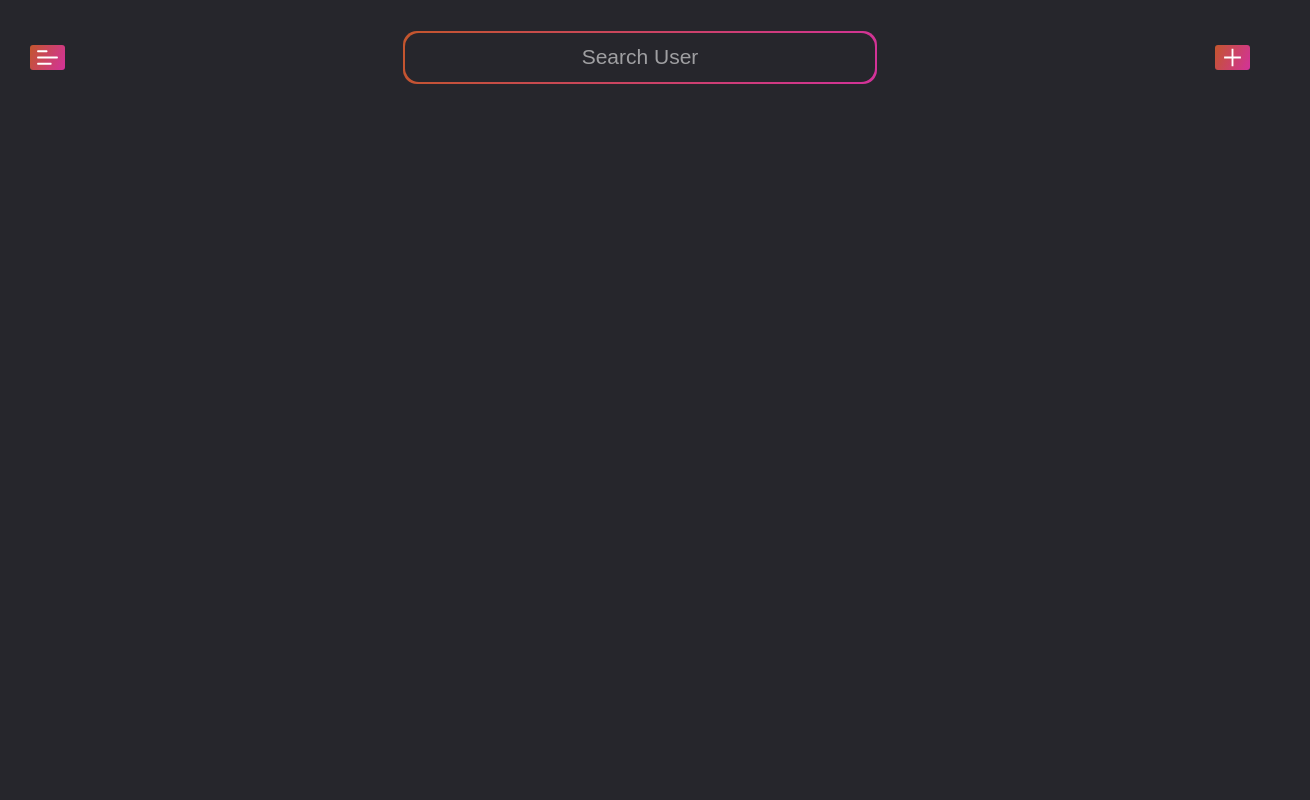
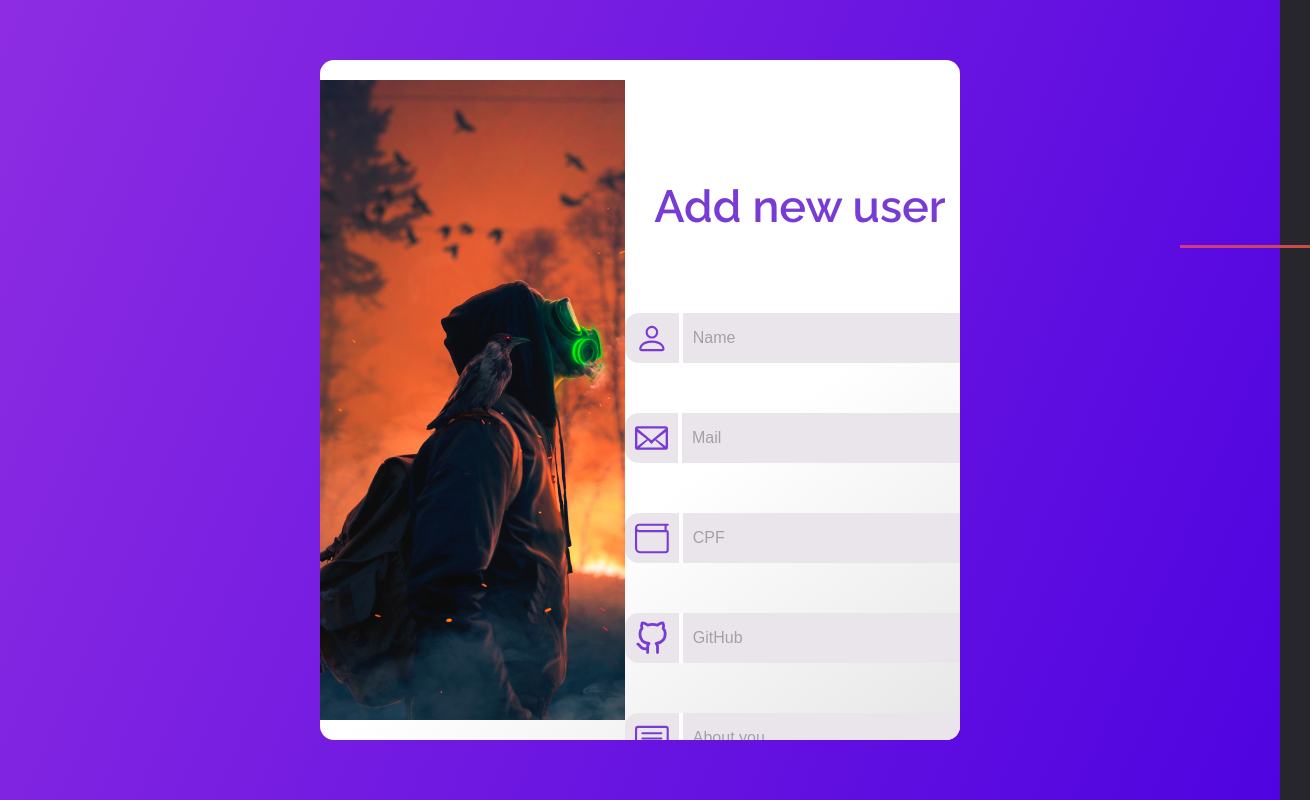
Before and after one commit to nGustavin/CRUD, a React (Create React App) app in the folder frontend/: page /create-user in a window 1280 px wide. Shown: the whole page, 1310 px wide, since content can reach past the window. Built offline with nearby package versions, Linux system fonts and the light colour scheme; no server answers; the HTML template or start-up script is replaced by a standard one.

Commit message:
new user page created

```diff
--- a/frontend/public/index.html
+++ b/frontend/public/index.html
@@ -6,6 +6,8 @@
     <meta name="theme-color" content="#000000" />
     <title>React App</title>
     <link rel="preconnect" href="https://fonts.gstatic.com">
+<link href="https://fonts.googleapis.com/css2?family=Raleway:wght@100;200;300;400;500;600;700&display=swap" rel="stylesheet">
+    <link rel="preconnect" href="https://fonts.gstatic.com">
 <link href="https://fonts.googleapis.com/css2?family=Roboto+Mono:ital,wght@0,100;0,200;0,300;0,400;0,500;0,600;0,700;1,100;1,200;1,300;1,400;1,500;1,600;1,700&display=swap" rel="stylesheet">
   </head>
   <body>
--- a/frontend/src/App.tsx
+++ b/frontend/src/App.tsx
@@ -1,25 +1,17 @@
 import React from 'react';
 import theme from './styles/theme'
-import styled, { ThemeProvider } from 'styled-components'
-
-import Card from './components/card'
-import Header from './components/header'
-import GlobalStyle from './styles/global';
+import { ThemeProvider } from 'styled-components'
 
 
-import {Container, CardContainer} from './styles/pages/landing'
+import GlobalStyle from './styles/global';
+import Routes from './routes';
 
 function App() {
   return (
     <div className="App">
       <ThemeProvider theme={theme}>
       <GlobalStyle/>
-        <Container>
-          <Header/>
-          <CardContainer>
-            <Card/>
-          </CardContainer>
-        </Container>
+        <Routes/>
       </ThemeProvider>
     </div>
   );
--- a/frontend/src/components/card/index.tsx
+++ b/frontend/src/components/card/index.tsx
@@ -1,5 +1,6 @@
 import React, { useEffect, useState } from 'react';
 import api from '../../services/api';
+import {Link} from 'react-router-dom'
 
 import {
 	Container,
@@ -52,7 +53,7 @@ const Card: Function = (): JSX.Element[] => {
 				</a>
 			</Top>
 		<ProfilePhoto>
-			<img src={`https://github.com/${user.github}.png`}/>
+			<img src={`https://github.com/${user.github}.png`} alt={`${user.name}`}/>
 		</ProfilePhoto>
 		<Info>
 			<h1>{user.name}</h1>
--- a/frontend/src/components/header/index.tsx
+++ b/frontend/src/components/header/index.tsx
@@ -1,4 +1,5 @@
 import React from 'react';
+import { Link } from 'react-router-dom';
 
 import {Container, MenuBar, AddUser } from './styles'
 
@@ -9,7 +10,9 @@ const Header: React.FC = () => {
             <div>
                 <input type="text" placeholder="Search User"/>
             </div>
-            <AddUser size="25"/>
+            <Link to="/create-user">
+                <AddUser size="25"/>
+            </Link>
         </Container>
     )
 }
--- /dev/null
+++ b/frontend/src/pages/CreateUser/index.tsx
@@ -0,0 +1,55 @@
+import React from 'react';
+import { Container, Form, BackgroundImg, Fields } from '../../styles/pages/CreateUser';
+import newUserImage from '../../assets/new-user.png'
+import {FiGithub, FiMail} from 'react-icons/fi'
+import {BsPerson, BsCardText, BsWallet} from 'react-icons/bs'
+import { GoMail } from 'react-icons/go'
+
+const CreateUser: React.FC = () => {
+
+    return(
+        <Container>
+            <Form>
+                <BackgroundImg src={newUserImage}/>
+                <Fields>
+                    <h1>Add new user</h1>
+                    <div id="line"></div>
+
+                    <form action="">
+                        <div>
+                            <BsPerson size={39} fill="#783bd3" />
+                            <input type="text" name="name" placeholder="Name"/>
+                        </div>
+                        <div>
+                            <GoMail size={38} color="#783bd3" />
+                            <input type="text" name="email" placeholder="Mail"/>
+                        </div>
+                        <div>
+                            <BsWallet size={39} fill="#783bd3"/>
+                            <input type="text" name="cpf" placeholder="CPF"/>
+                        </div>
+                        <div>
+                            <FiGithub size={39} color="#783bd3"/>
+                            <input type="text" name="github" placeholder="GitHub"/>
+                        </div>
+                        <div>
+                            <BsCardText size={39} fill="#783bd3"/>
+                            <input type="text" name="about" placeholder="About you"/>
+                        </div>
+
+                        <button type="submit">Create</button>
+                    </form>
+                </Fields>
+            </Form>
+        </Container>
+    )
+}
+
+export default CreateUser
+
+
+// const Img = styled.img`
+//     src: url(${props => props.src});
+// `
+
+// <Img src="http://some url to a picture.jpg" />
--- /dev/null
+++ b/frontend/src/pages/home/index.tsx
@@ -0,0 +1,18 @@
+import React from 'react';
+
+import {Container, CardContainer} from '../../styles/pages/home'
+import Card from '../../components/card'
+import Header from '../../components/header'
+
+function Home(){
+    return(
+        <Container>
+          <Header/>
+          <CardContainer>
+            <Card/>
+          </CardContainer>
+        </Container>
+    )
+}
+
+export default Home
--- a/frontend/src/routes.tsx
+++ b/frontend/src/routes.tsx
@@ -0,0 +1,14 @@
+import { BrowserRouter, Route, Switch } from 'react-router-dom'
+import CreateUser from './pages/CreateUser'
+import Home from './pages/home'
+
+export default function Routes(){
+    return(
+        <BrowserRouter>
+            <Switch>
+                <Route path="/" exact component={Home}/>
+                <Route path="/create-user" component={CreateUser}/>
+            </Switch>
+        </BrowserRouter>
+    )
+}
--- /dev/null
+++ b/frontend/src/styles/pages/CreateUser.ts
@@ -0,0 +1,130 @@
+import styled from 'styled-components'
+
+
+export const Container = styled.div`
+  display: flex;
+  align-items: center;
+  justify-content: center;
+  width: 100vw;
+  height: 100vh;
+  background: ${props => props.theme.colors.gradient3} blur(10px);
+
+`
+
+export const Form = styled.div`
+  display: flex;
+  align-items: center;
+  justify-content: center;
+  width: 50%;
+  height: 85%;
+  overflow: hidden;
+  background: rgb(255,255,255);
+  background: linear-gradient(144deg, rgba(255,255,255,1) 60%, rgba(230,230,230,1) 100%);
+  border-radius: ${props => props.theme.layout.radius};
+  /* padding: 20px; */
+`
+
+export const BackgroundImg = styled.img`
+  src: url(${props => props.src});
+  width: 50%;
+  /* margin: 0px 0px 0px -20px; */
+`
+
+export const Fields = styled.div`
+  width: 100%;
+  height: 100%;
+  display: flex;
+  flex-direction: column;
+  align-items: center;
+  justify-content: flex-start;
+
+
+  >h1{
+    color: #783bd3;
+    font-weight: 600;
+    font-size: 45px;
+    font-family: 'Raleway', sans-serif;
+    margin: 120px 0px 80px 0px;
+  }
+
+  #line{
+    position: absolute;
+    width: 130px;
+    height: 3px;
+    background: ${props => props.theme.colors.gradient1};
+    top: 245px;
+    left: 1180px;
+  }
+
+  > form{
+    width: 100%;
+    height: 100%;
+    display: flex;
+    flex-direction: column;
+    align-items: center;
+    justify-content: flex-start;
+    gap: 50px;
+
+
+    >div{
+      border-radius: ${props => props.theme.layout.radius};
+      padding: 0px 0px 0px 10px;
+      background: white;
+      background: #eae5ea;
+      width: 350px;
+      height: 50px;
+      display: flex;
+      align-items: center;
+      justify-content: space-between;
+
+
+      > input{
+        background: #eae5ea;
+        border: none;
+        outline: none;
+        width: 100%;
+        height: 100%;
+        transition: 0.2s;
+        color: rgba(0, 0, 0, 0.6);
+        font-size: 16px;
+        padding: 0px 0px 0px 10px;
+        border-left: 4px solid rgba(255, 255, 255, 1);
+        margin: 0px 0px 0px 10px;
+        border-radius: 0px 14px 14px 0px;
+        /* border-radius: 14px; */
+
+
+
+
+
+        ::placeholder{
+          color: rgba(0, 0, 0, 0.3);
+        }
+
+        :focus{
+        box-shadow: inset 0px 0px 0px 2px #783bd3;
+      }
+
+
+
+      }
+    }
+    > button{
+          width: 320px;
+          height:45px;
+          background: ${props => props.theme.colors.gradient3};
+          border: none;
+          border-radius: 14px;
+          color: white;
+          font-size: 20px;
+          font-family: 'Raleway', sans-serif;
+          transition: 0.4s;
+          :hover{
+            box-shadow: 0px 0px 25px 5px rgba(0, 0, 0, 0.3);
+            cursor: pointer;
+          }
+
+      }
+
+  }
+`
--- a/frontend/src/styles/theme.ts
+++ b/frontend/src/styles/theme.ts
@@ -5,7 +5,8 @@ const theme = {
         title: "#3A3A3A",
         tertiary: "#FF720C",
         gradient1: "linear-gradient(178.01deg, #DD39AF 0.26%, #D52DA6 0.26%, #C25729 98.49%);",
-        gradient2: "linear-gradient(113.04deg, #C3562C -0.7%, #D42FA2 107.71%);"
+        gradient2: "linear-gradient(113.04deg, #C3562C -0.7%, #D42FA2 107.71%);",
+        gradient3: "linear-gradient(113.04deg, #8E2DE2 -0.7%, #4A00E0 107.71%);"
     },
     layout: {
         radius: "14px",
```
Also changed, not shown: frontend/src/assets/new-user-form-imge.jpg (added), frontend/src/assets/new-user.png (added), frontend/src/styles/pages/home.ts (renamed from frontend/src/styles/pages/landing.ts).
